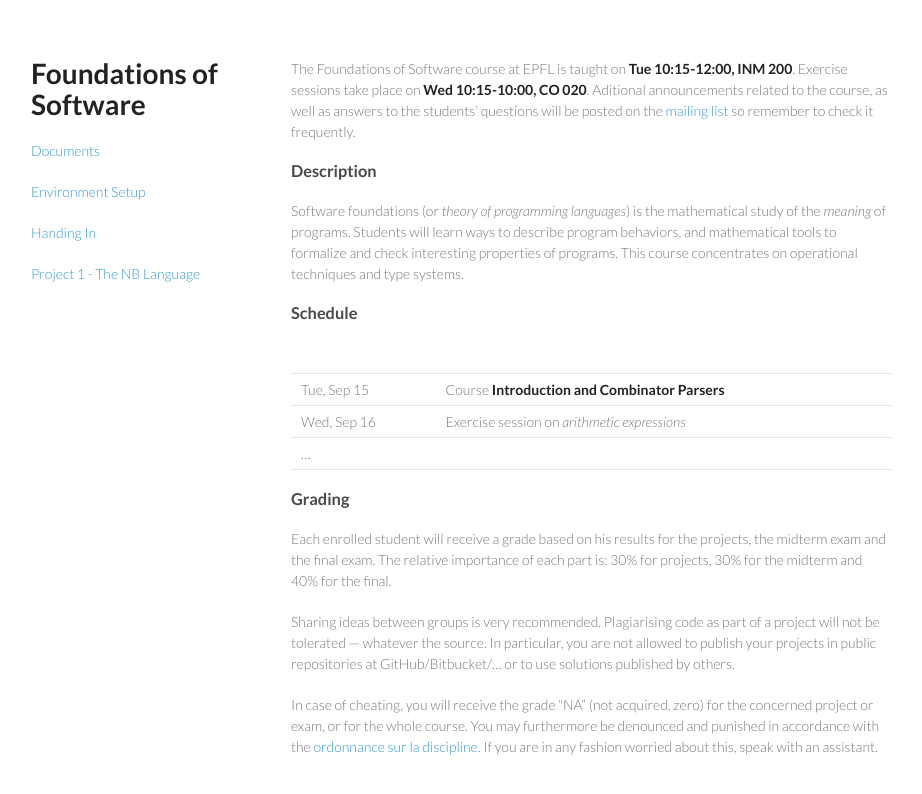
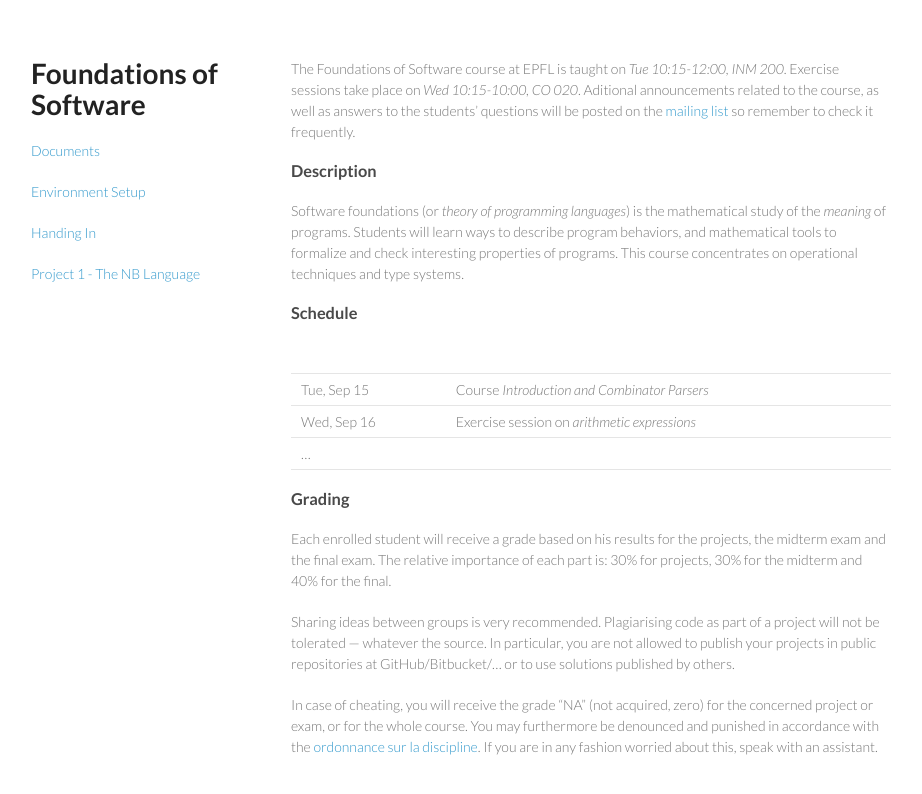
Before and after one commit to christophetd/fos2015.github.io, a Jekyll site: the page built from index.md, in a window 1280 px wide. Shown: the top 794 px of the page, without its empty margins (179-1101 px from the left). Built offline with Jekyll 4.4.1, drawn with Linux system fonts in a browser that asks for light colours.

Commit message:
generated at 2015-09-15 15:37:00.244693

```diff
--- a/index.md
+++ b/index.md
@@ -5,8 +5,8 @@ availability: 15 Sep 2015
 index: -1
 ---
 
-The Foundations of Software course at EPFL is taught on **Tue 10:15-12:00, INM 200**.
-Exercise sessions take place on **Wed 10:15-10:00, CO 020**.
+The Foundations of Software course at EPFL is taught on *Tue 10:15-12:00, INM 200*.
+Exercise sessions take place on *Wed 10:15-10:00, CO 020*.
 Aditional announcements related to the course, as well as answers to the students' questions
 will be posted on the [mailing list](https://groups.google.com/forum/#!forum/fos2015) so remember to check it frequently.
 
@@ -18,7 +18,7 @@ Software foundations (or *theory of programming languages*) is the mathematical
 
 |             |                                                         |
 |-------------|---------------------------------------------------------|
-| Tue, Sep 15 | Course **Introduction and Combinator Parsers**          |
+| Tue, Sep 15 | Course *Introduction and Combinator Parsers*          |
 | Wed, Sep 16 | Exercise session on *arithmetic expressions*            |
 | ...         |                                                         |
 
```
Also changed, not shown: 4 other files.
